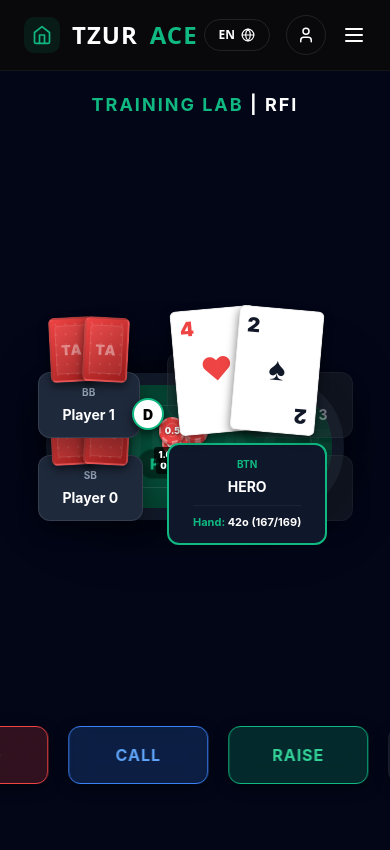
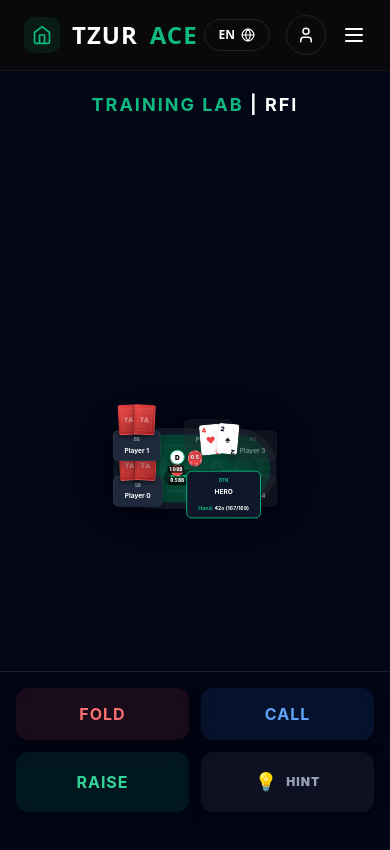
Before and after one commit to tzuri-amiur/TzurAce, a Next.js app: page /trainer in a window 390 px wide. Shown: the top 850 px of the page. Built offline with nearby package versions, Linux system fonts and the light colour scheme.

Commit message:
feat: implement mobile responsive layout and UI adaptations for mobile devices

```diff
--- a/src/app/trainer/TrainerClient.tsx
+++ b/src/app/trainer/TrainerClient.tsx
@@ -12,53 +12,27 @@ type Position = 'SB' | 'BB' | 'UTG' | 'HJ' | 'CO' | 'BTN';
 // Standard Poker positions in clockwise order
 const POSITIONS: Position[] = ['SB', 'BB', 'UTG', 'HJ', 'CO', 'BTN'];
 
-const Card = ({ rank, suit, width = 45, height = 65 }: CardData & { width?: number, height?: number }) => {
+const Card = ({ rank, suit, width = 45, height = 65, className }: CardData & { width?: number, height?: number, className?: string }) => {
     const isRed = suit === 'hearts' || suit === 'diamonds';
     const suitIcons: Record<string, string> = {
-        hearts: '♥',
-        diamonds: '♦',
-        clubs: '♣',
-        spades: '♠'
+        hearts: '♥', diamonds: '♦', clubs: '♣', spades: '♠'
     };
 
+    const isLarge = width > 50;
+
     return (
-        <div style={{
-            width: `${width}px`,
-            height: `${height}px`,
-            backgroundColor: 'white',
-            borderRadius: '6px',
-            display: 'flex',
-            flexDirection: 'column',
-            justifyContent: 'space-between',
-            padding: width > 50 ? '8px' : '4px',
-            boxShadow: '0 4px 10px rgba(0,0,0,0.5)',
-            position: 'relative',
-            userSelect: 'none',
-            border: '1px solid rgba(0,0,0,0.1)'
+        <div className={`bg-white rounded-md flex flex-col justify-between shadow-2xl relative select-none border border-black/10 transition-all ${className}`} style={{
+            width: width ? `${width}px` : '100%',
+            height: height ? `${height}px` : '100%',
+            padding: isLarge ? '8px' : '4px',
         }}>
-            <div style={{
-                fontSize: width > 50 ? '20px' : '14px',
-                fontWeight: '900',
-                color: isRed ? '#ef4444' : '#111827',
-                lineHeight: '1'
-            }}>
+            <div style={{ fontSize: isLarge ? '20px' : '14px', fontWeight: '900', color: isRed ? '#ef4444' : '#111827', lineHeight: '1' }}>
                 {rank}
             </div>
-            <div style={{
-                fontSize: width > 50 ? '32px' : '20px',
-                alignSelf: 'center',
-                color: isRed ? '#ef4444' : '#111827',
-                marginBottom: '4px'
-            }}>
+            <div style={{ fontSize: isLarge ? '32px' : '20px', alignSelf: 'center', color: isRed ? '#ef4444' : '#111827', marginBottom: '4px' }}>
                 {suitIcons[suit]}
             </div>
-            <div style={{
-                fontSize: width > 50 ? '20px' : '14px',
-                fontWeight: '900',
-                color: isRed ? '#ef4444' : '#111827',
-                transform: 'rotate(180deg)',
-                lineHeight: '1'
-            }}>
+            <div style={{ fontSize: isLarge ? '20px' : '14px', fontWeight: '900', color: isRed ? '#ef4444' : '#111827', transform: 'rotate(180deg)', lineHeight: '1' }}>
                 {rank}
             </div>
         </div>
@@ -444,23 +418,8 @@ export default function TrainerClient({ initialHand, initialCards }: TrainerClie
             </div>
 
             {/* Table Container */}
-            <div style={{
-                flex: 1,
-                display: 'flex',
-                alignItems: 'center',
-                justifyContent: 'center',
-                padding: '0 0 100px 0',
-                marginTop: '-40px'
-            }}>
-                <div style={{
-                    position: 'relative',
-                    width: '100%',
-                    maxWidth: '1000px',
-                    aspectRatio: '16/9',
-                    display: 'flex',
-                    alignItems: 'center',
-                    justifyContent: 'center'
-                }}>
+            <div className="flex-1 flex items-center justify-center overflow-hidden h-full pb-24 md:pb-0">
+                <div className="relative w-full max-w-[1000px] aspect-video flex items-center justify-center scale-[0.55] sm:scale-75 md:scale-100 origin-center transition-transform duration-500">
                     {/* The Poker Table */}
                     <div style={{
                         width: '85%',
@@ -545,15 +504,14 @@ export default function TrainerClient({ initialHand, initialCards }: TrainerClie
                         return (
                             <div
                                 key={seat.id}
+                                className="absolute scale-[0.85] md:scale-100 transition-all duration-500"
                                 style={{
-                                    position: 'absolute',
                                     top: seat.top,
                                     left: seat.left,
                                     right: seat.right,
                                     bottom: seat.bottom,
                                     transform: seat.translate ? `translate(${seat.translate})` : 'none',
-                                    zIndex: 10,
-                                    transition: 'all 0.5s ease-in-out'
+                                    zIndex: 10
                                 }}
                             >
                                 {/* CHILD ANCHORED Bet Area */}
@@ -593,20 +551,12 @@ export default function TrainerClient({ initialHand, initialCards }: TrainerClie
 
                                 {!isFolded && (
                                     isHero ? (
-                                        <div style={{
-                                            position: 'absolute',
-                                            top: '-135px',
-                                            left: '50%',
-                                            transform: 'translateX(-50%)',
-                                            display: 'flex',
-                                            gap: '0px',
-                                            zIndex: 15
-                                        }}>
-                                            <div style={{ transform: 'rotate(-5deg)' }}>
-                                                <Card {...heroCards[0]} width={85} height={125} />
+                                        <div className="absolute -top-[100px] md:-top-[135px] left-1/2 -translate-x-1/2 flex gap-0 z-[15]">
+                                            <div className="rotate-[-5deg] w-16 h-24 md:w-[85px] md:h-[125px]">
+                                                <Card {...heroCards[0]} width={undefined} height={undefined} />
                                             </div>
-                                            <div style={{ transform: 'rotate(5deg)', marginLeft: '-25px' }}>
-                                                <Card {...heroCards[1]} width={85} height={125} />
+                                            <div className="rotate-[5deg] -ml-[30px] w-16 h-24 md:w-[85px] md:h-[125px]">
+                                                <Card {...heroCards[1]} width={undefined} height={undefined} />
                                             </div>
                                         </div>
                                     ) : (
@@ -668,58 +618,37 @@ export default function TrainerClient({ initialHand, initialCards }: TrainerClie
             </div>
 
             {/* Action Buttons Bar */}
-            <div style={{
-                position: 'fixed',
-                bottom: '60px',
-                left: '50%',
-                transform: 'translateX(-50%)',
-                display: 'flex',
-                alignItems: 'center',
-                gap: '20px',
-                zIndex: 50
-            }}>
+            <div className="fixed bottom-0 left-0 right-0 p-4 pb-8 bg-slate-950/90 backdrop-blur-xl border-t border-white/10 grid grid-cols-2 gap-3 z-50 md:relative md:bottom-auto md:left-auto md:right-auto md:bg-transparent md:border-none md:p-0 md:flex md:flex-row md:items-center md:justify-center md:gap-5">
                 <button
                     onClick={() => handleAction('FOLD')}
-                    style={{ ...buttonStyle, backgroundColor: 'rgba(239, 68, 68, 0.2)', border: '1px solid #ef4444', color: '#f87171' }}
-                    className="action-btn"
+                    style={{ ...buttonStyle }}
+                    className="action-btn bg-red-500/10 border border-red-500/50 text-red-400 py-2 px-4 text-sm md:py-4 md:px-8 md:text-base"
                 >
                     FOLD
                 </button>
                 <button
                     onClick={() => handleAction('CALL')}
-                    style={{ ...buttonStyle, backgroundColor: 'rgba(59, 130, 246, 0.2)', border: '1px solid #3b82f6', color: '#60a5fa' }}
-                    className="action-btn"
+                    style={{ ...buttonStyle }}
+                    className="action-btn bg-blue-500/10 border border-blue-500/50 text-blue-400 py-2 px-4 text-sm md:py-4 md:px-8 md:text-base"
                 >
                     CALL
                 </button>
                 <button
                     onClick={() => handleAction('RAISE')}
-                    style={{ ...buttonStyle, backgroundColor: 'rgba(16, 185, 129, 0.2)', border: '1px solid #10b981', color: '#34d399' }}
-                    className="action-btn"
+                    style={{ ...buttonStyle }}
+                    className="action-btn bg-emerald-500/10 border border-emerald-500/50 text-emerald-400 py-2 px-4 text-sm md:py-4 md:px-8 md:text-base"
                 >
                     RAISE
                 </button>
 
-                {/* Hint Button */}
                 <button
                     onClick={toggleHint}
-                    style={{
-                        ...buttonStyle,
-                        minWidth: '60px',
-                        padding: '12px',
-                        backgroundColor: showHint ? 'rgba(251, 191, 36, 0.2)' : 'rgba(255, 255, 255, 0.05)',
-                        border: showHint ? '1px solid #fbbf24' : '1px solid rgba(255, 255, 255, 0.1)',
-                        color: showHint ? '#fbbf24' : '#94a3b8',
-                        display: 'flex',
-                        alignItems: 'center',
-                        justifyContent: 'center',
-                        gap: '8px'
-                    }}
-                    className="action-btn"
+                    style={{ ...buttonStyle, minWidth: 'unset' }}
+                    className={`action-btn flex items-center justify-center gap-2 py-2 px-4 text-sm md:py-3 md:px-4 ${showHint ? 'bg-amber-500/20 border-amber-500 text-amber-500' : 'bg-white/5 border-white/10 text-slate-400'}`}
                     title="Toggle Range Hint"
                 >
-                    <span style={{ fontSize: '20px' }}>💡</span>
-                    <span style={{ fontSize: '12px' }}>{showHint ? 'HIDE' : 'HINT'}</span>
+                    <span className="text-lg md:text-xl">💡</span>
+                    <span className="text-xs md:text-sm font-black">{showHint ? 'HIDE' : 'HINT'}</span>
                 </button>
             </div>
 
```
